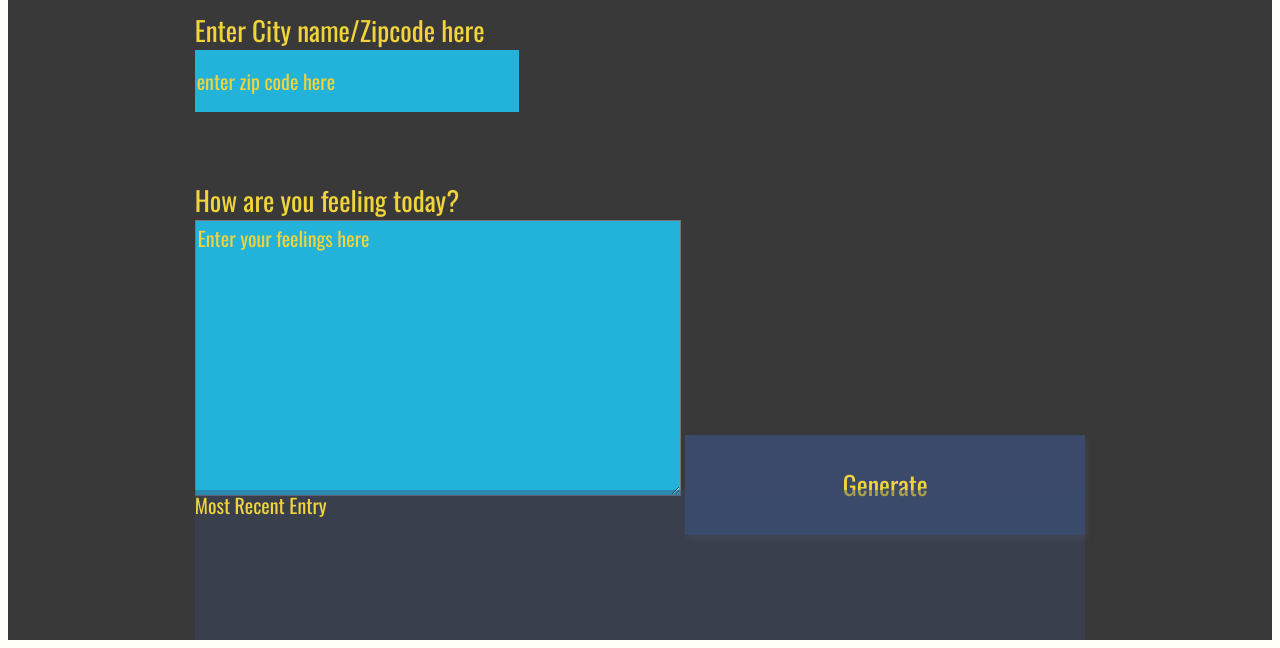
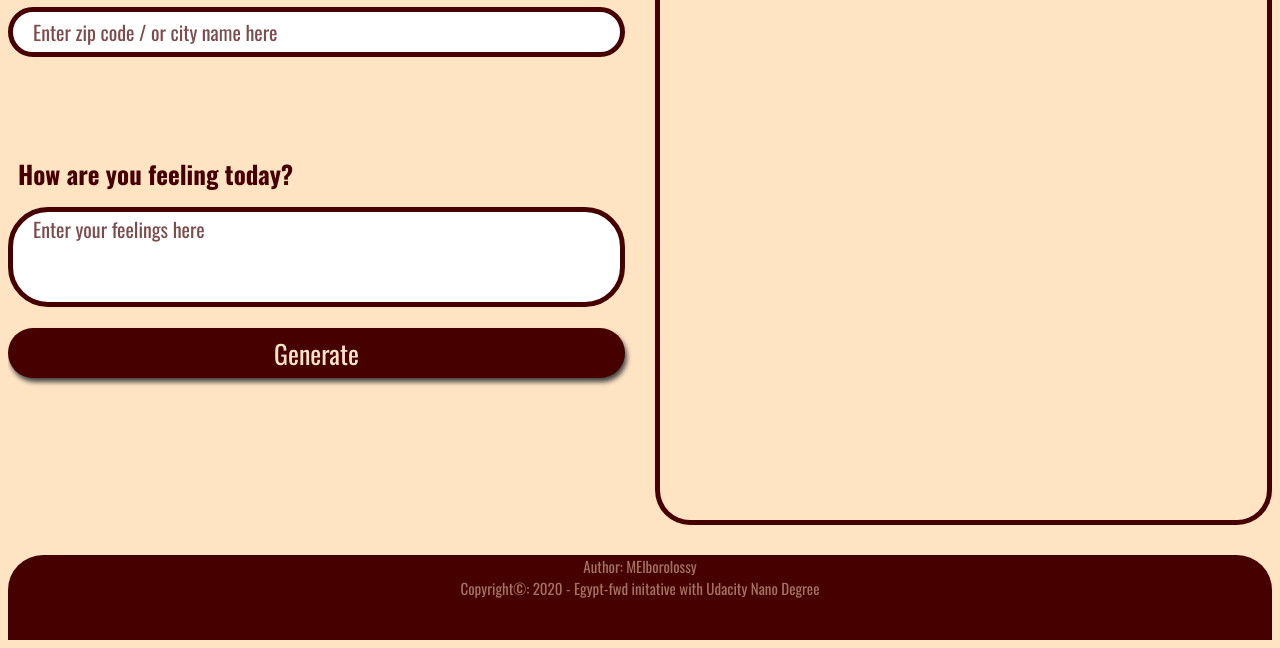
Before and after one commit to MElborolossy/Weather-Journal-App, a plain HTML site: page website/index.html in a window 1280 px wide. Shown: the part 168-816 px from the top of the page. Drawn offline with nearby package versions, Linux system fonts and the light colour scheme; a web font is replaced by a local one.

Commit message:
redesign style.css

```diff
--- a/website/app.js
+++ b/website/app.js
@@ -65,10 +65,10 @@ let updateUI = async () =>{
     const req = await fetch('/all');
     try {
         reqData = await req.json();
-        document.querySelector('#date').innerHTML = `Today is ${reqData.date}`;
-        document.querySelector('#city').innerHTML = `At ${reqData.city},${reqData.country}`;
-        document.querySelector('#temp').innerHTML = `The Temperature is ${(reqData.temperature - 273).toFixed(2)}`;
-        document.querySelector('#content').innerHTML = `You feel ${reqData.userResponse}`;
+        document.querySelector('#date').innerHTML = `<b>Data:</b> ${reqData.date}`;
+        document.querySelector('#city').innerHTML = `<b>City:</b> ${reqData.city},${reqData.country}`;
+        document.querySelector('#temp').innerHTML = `<b>Temperature</b>: ${(reqData.temperature - 273).toFixed(2)} <b>°C</b>`;
+        document.querySelector('#content').innerHTML = `<b>User feels</b>: ${reqData.userResponse}`;
 
     } catch (error){
         console.log('error', error);
--- a/website/index.html
+++ b/website/index.html
@@ -15,11 +15,11 @@
     </div>
     <div class="holder zip">
       <label for="zip">Enter City name/Zipcode here</label>
-      <input type="text" id="zip" placeholder="enter zip code here">
+      <input type="text" id="zip" placeholder="Enter zip code / or city name here">
     </div>
     <div class="holder feel">
       <label for="feelings">How are you feeling today?</label>
-      <textarea class="myInput" id="feelings" placeholder="Enter your feelings here" rows="9" cols="50"></textarea>
+      <textarea class="myInput" id="feelings" placeholder="Enter your feelings here"></textarea>
       <button id="generate" type="submit"> Generate </button>
     </div>
     <div class="holder entry">
@@ -31,9 +31,12 @@
         <div id="content"></div>
       </div>
     </div>
+    <div class="holder footer">
+      <div id="author">Author: MElborolossy</div>
+      <div id="copyrights">Copyright©: 2020 - Egypt-fwd initative with Udacity Nano Degree</div>
+    </div>
   </div>
-  <script src="app.js" type="text/javascript"></script>
-
 </body>
+<script src="app.js" type="text/javascript"></script>
 
 </html>
--- a/website/style.css
+++ b/website/style.css
@@ -1,111 +1,165 @@
-body{
-    background: #fffff8;
+body {
+    background: bisque;
     font-family: -apple-system, BlinkMacSystemFont, sans-serif;
 }
 
-#app{
+#app {
     display: grid;
-    grid-auto-rows: minmax(150px, auto);
-    /* grid-template-columns:  */
-    height:100vh;
-    background: #3a3939;
-    color: #f0d43a;
-    justify-content: center;
-    grid-gap: 1em;
+    grid-template-areas: "label label" "zip entry" "feeling entry" "feeling entry" "footer footer";
+    grid-template-columns: minmax(100px, 50%) minmax(100px, 50%);
+    grid-template-rows: 1fr 2fr 3fr 1fr 1fr;
+    height: 100vh;
+    background: bisque;
+    color: rgb(70, 0, 0);
+    grid-gap: 30px 30px;
     font-size: 20px;
+    font-family: 'Oswald', sans-serif;
+    overflow: auto;
+}
+
+
+.headline {
+    grid-area: label;
+    text-align: center;
+    font-size: 40px;
+    font-weight: bold;
+    color: bisque;
+    background-color: rgb(70, 0, 0);
+    border-radius: 0 0 35px 35px;
+    /* border: 10px solid rgb(70, 0, 0); */
+}
+
+.zip {
+    grid-area: zip;
+}
+
+.entry {
+    justify-content: stretch;
+    grid-area: entry;
+}
+
+.footer {
+    display: inline;
+    grid-area: footer;
+    background-color: rgb(70, 0, 0);
+    color: rgba(255, 227, 194,0.5);
+    text-align: center;
+    vertical-align: middle;
+    font-size: 15px;
+    border-radius: 35px 35px 0 0;
+}
+
+#date {
+    margin-bottom: 10px ;
+}
+
+#temp {
+    margin-bottom: 10px ;
+}
+
+#content {
+    margin-bottom: 10px ;
+}
+
+#city {
+    margin-bottom: 10px ;
+}
+
+.feel {
+    grid-area: feeling;
+}
+
+.entry {
+    border-bottom: 5px solid rgb(70, 0, 0);
+    border-left: 5px solid rgb(70, 0, 0);
+    border-right: 5px solid rgb(70, 0, 0);
+    border-radius: 0 0 35px 35px;
+}
+
+.entry .title {
+    font-weight: bold;
+    font-size: 25px;
+    border-bottom: 5px solid rgb(70, 0, 0);
+    background: bisque;
+    text-align: center;
+}
+
+/*  Basic Styling To Override Default For Basic HTML Elements */
+
+label {
+    padding-left: 10px;
+    margin-bottom: 15px;
+    display: block;
+    font-size: 25px;
+    font-weight: bold;
+}
+
+input {
+    display: block;
+    box-sizing: border-box;
+    width: 100%;
+    height: 50px;
+    padding-left: 20px;
+    color: rgb(70, 0, 0);
+    font-size: 20px;
+    font-family: 'Oswald', sans-serif;
+    border: 5px solid rgb(70, 0, 0);
+    border-radius: 40px;
+}
+
+button {
+    width: 100%;
+    height: 50px;
+    background: rgb(70, 0, 0);
+    color: bisque;
+    font-size: 26px;
+    font-family: 'Oswald', sans-serif;
+    border-radius: 40px;
+    border: none;
+    box-shadow: 2px 4px 5px #444;
+}
+
+h1 {
+    font-size: 36px;
+}
+
+textarea {
+    box-sizing: border-box;
+    width: 100%;
+    margin-bottom: 15px;
+    height: 100px;
+    resize: none;
+    overflow: auto;
+    color: rgb(70, 0, 0);
+    padding-left: 20px;
+    font-size: 20px;
+    border-radius: 40px;
+    border: 5px solid rgb(70, 0, 0);
     font-family: 'Oswald', sans-serif;
 }
 
-.holder{
+/* Reset style for HTML element on active to have no border*/
 
+input:focus, select:focus, textarea:focus, button:focus {
+    outline: none;
 }
 
-.entry{
-    background: rgba(59, 74, 107, .4);
+/* Style for Placeholder Text*/
+
+::placeholder {
+    /* Firefox, Chrome, Opera */
+    color: rgba(70, 0, 0, 0.7);
+    font-family: 'Oswald', sans-serif;
 }
 
-#entryHolder{
-
+:-ms-input-placeholder {
+    /* Internet Explorer 10-11 */
+    color: rgba(70, 0, 0, 0.7);
+    font-family: 'Oswald', sans-serif;
 }
 
-#date{
-
-}
-
-#temp{
-
-}
-
-#content{
-
-}
-
-.headline {
-
-}
-.title{
-
-}
-
-/*  Basic Styling To Override Default For Basic HTML Elements */
-label{
-    display:block;
-    font-size: 27px;
-}
-
-input{
-    display:block;
-    height: 60px;
-    width: 320px;
-    background:#22b2da;
-    color: #f0d43a;
-    font-size: 20px;
-    font-family: 'Oswald', sans-serif;
-    border: none;
-}
-
-button{
-    width: 400px;
-    height: 100px;
-    background: #3b4a6b;
-    color: #f0d43a;
-    font-size: 26px;
-    font-family: 'Oswald', sans-serif;
-    border: none;
-    box-shadow: 2px 4px 5px #444;
-}
-h1{
-    font-size: 36px;
-}
-
-textarea{
-    background:#22b2da;
-    color: #f0d43a;
-    font-size: 20px;
+::-ms-input-placeholder {
+    /* Microsoft Edge */
+    color: rgba(70, 0, 0, 0.7);
     font-family: 'Oswald', sans-serif;
 }
-/* Reset style for HTML element on active to have no border*/
-input:focus,
-select:focus,
-textarea:focus,
-button:focus {
-    outline: none;
-}
-/* Style for Placeholder Text*/
-::placeholder { /* Firefox, Chrome, Opera */
-    color: #f0d43a;
-    font-family: 'Oswald', sans-serif;
-
-}
-
-:-ms-input-placeholder { /* Internet Explorer 10-11 */
-    color: #f0d43a;
-    font-family: 'Oswald', sans-serif;
-
-}
-
-::-ms-input-placeholder { /* Microsoft Edge */
-    color: #f0d43a;
-    font-family: 'Oswald', sans-serif;
-
-}
```
